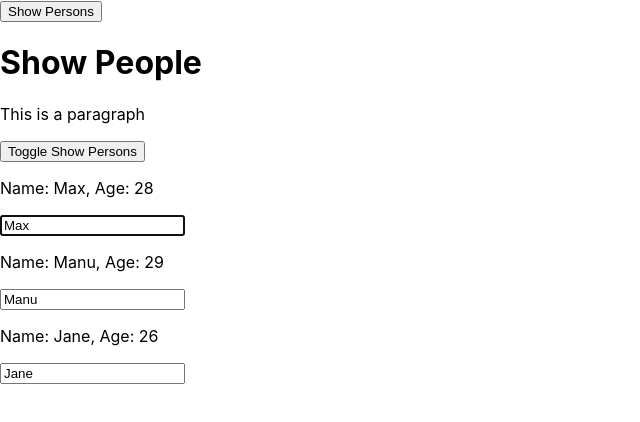
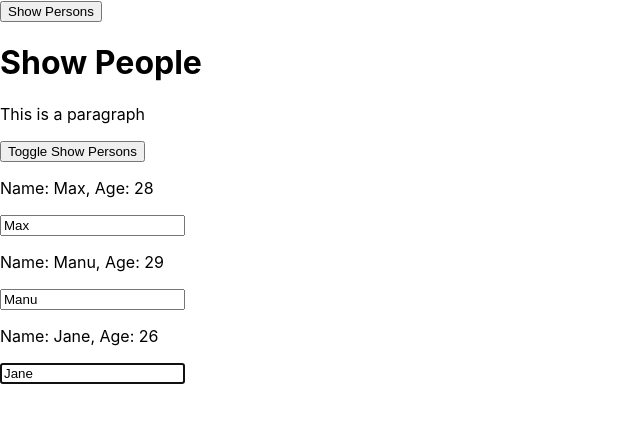
Before and after one commit to qpham01/react-complete-guide, a React app: page / in a window 1280 px wide. Both pictures are taken after a click on the button "Show Persons". Shown: the top 422 px of the page, without its empty margins (0-640 px from the left). Built offline with nearby package versions, Linux system fonts and the light colour scheme.

Commit message:
Use ref to call a component method from outside of the component.

```diff
--- a/src/components/Person.js
+++ b/src/components/Person.js
@@ -13,6 +13,11 @@
   constructor(props) {
     super(props);
     console.log("[>> Person.js] Inside constructor", props);
+    this.inputElement = React.createRef();
+  }
+
+  focusInput() {
+    this.inputElement.current.focus();
   }
 
   componentWillMount() {
@@ -21,9 +26,9 @@
 
   componentDidMount() {
     console.log("[>> Person.js] Inside componentDidMount");
-    if (this.props.position === 0) {
-      this.inputElement.focus();
-    }
+    // if (this.props.position === 0) {
+    //   this.inputElement.current.focus();
+    // }
   }
   render() {
     console.log("[>> Person.js] Inside render");
@@ -34,9 +39,7 @@
         </p>
         <p>{this.props.children}</p>
         <input
-          ref={inp => {
-            this.inputElement = inp;
-          }}
+          ref={this.inputElement}
           type="text"
           onChange={this.props.changed}
           value={this.props.name}
--- a/src/components/Persons.js
+++ b/src/components/Persons.js
@@ -5,6 +5,7 @@
   constructor(props) {
     super(props);
     console.log("[Persons.js] Inside constructor", props);
+    this.lastPersonElement = React.createRef();
   }
 
   componentWillMount() {
@@ -13,6 +14,7 @@
 
   componentDidMount() {
     console.log("[Persons.js] Inside componentDidMount");
+    this.lastPersonElement.current.focusInput();
   }
 
   componentWillReceiveProps(nextProps) {
@@ -55,6 +57,7 @@
         <Person
           {...person}
           key={index}
+          ref={this.lastPersonElement}
           position={index}
           click={() => this.props.clicked(index)}
           changed={event => this.props.changed(event, index)}
```
